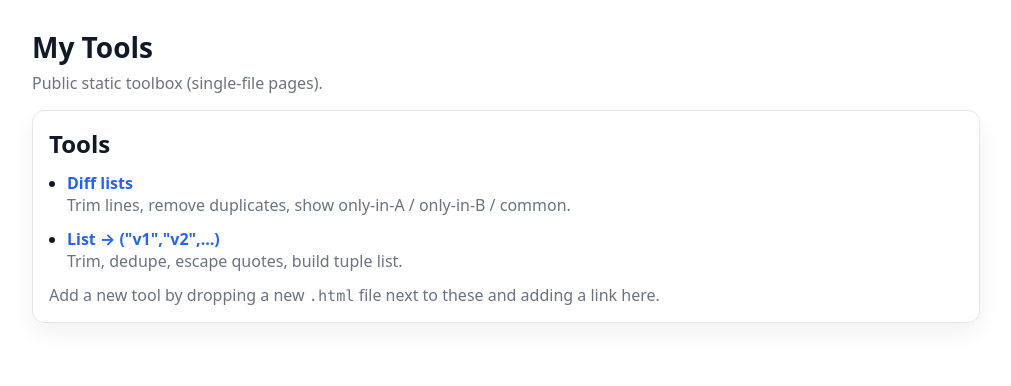
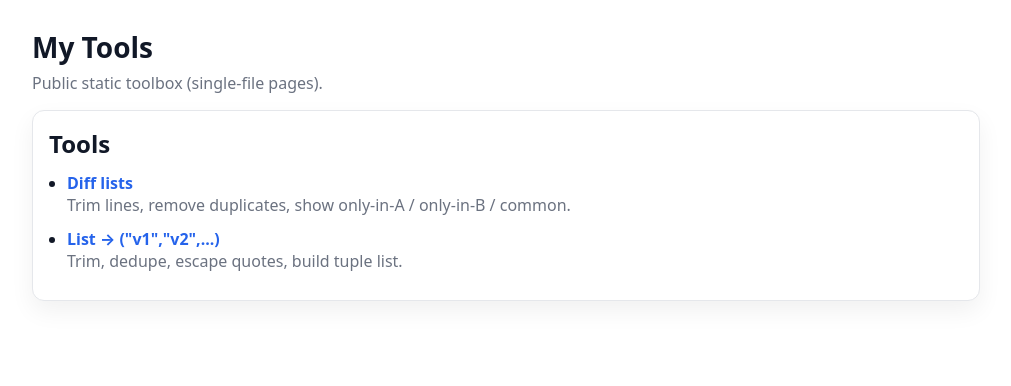
Before and after one commit to Hixon10/my-tools, a plain HTML site: page docs/index.html in a window 1280 px wide. Shown: the whole page, without its empty margins (134-1145 px from the left). Drawn offline with Linux system fonts and the light colour scheme.

Commit message:
Remove tool addition instructions from index.html
Removed instructions for adding a new tool in index.html.

```diff
--- a/docs/index.html
+++ b/docs/index.html
@@ -61,9 +61,6 @@
           <div class="muted">Trim, dedupe, escape quotes, build tuple list.</div>
         </li>
       </ul>
-      <div class="muted" style="margin-top:10px">
-        Add a new tool by dropping a new <code>.html</code> file next to these and adding a link here.
-      </div>
     </section>
   </main>
 </body>
```
